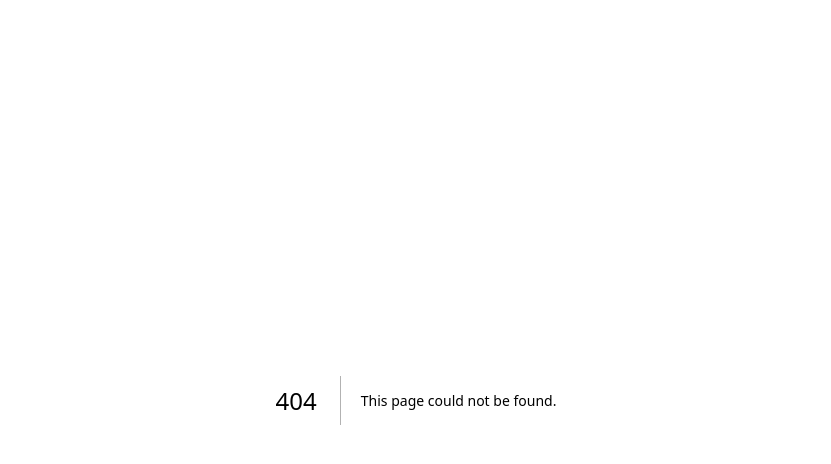
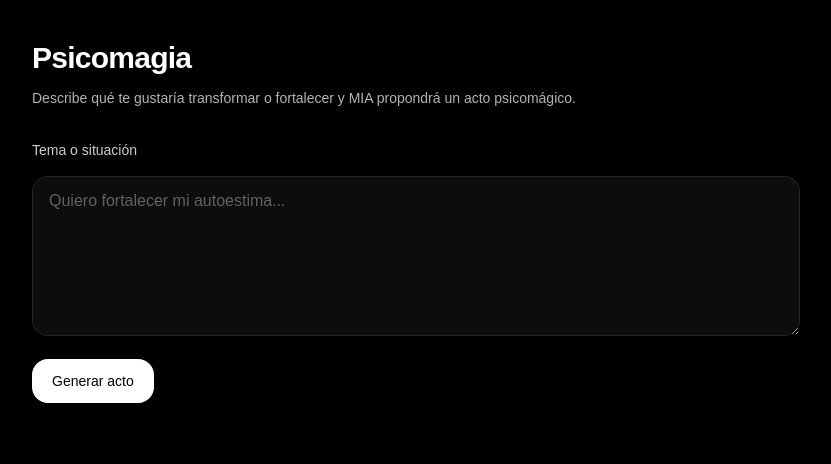
Before and after one commit to facundocampoo-glitch/nextjs-boilerplate, a Next.js app: page /psicomagia in a window 1280 px wide. Before the commit this address had no page. Shown: the top 464 px of the page, without its empty margins (224-1055 px from the left). Built offline with nearby package versions, Linux system fonts and the light colour scheme.

Commit message:
add psicomagia page

```diff
--- /dev/null
+++ b/app/psicomagia/page.tsx
@@ -0,0 +1,102 @@
+"use client";
+
+import { useState } from "react";
+import { callMiaApi } from "@/lib/miaApi";
+
+export default function PsicomagiaPage() {
+  const [input, setInput] = useState("");
+  const [reading, setReading] = useState("");
+  const [loading, setLoading] = useState(false);
+  const [error, setError] = useState("");
+
+  async function handleGenerate() {
+    const trimmed = input.trim();
+
+    if (!trimmed) {
+      setError("¿Qué te gustaría fortalecer con un acto psicomágico?");
+      setReading("");
+      return;
+    }
+
+    setLoading(true);
+    setError("");
+    setReading("");
+
+    try {
+      const response = await callMiaApi({
+        contentType: "cuerpo_psicomagico",
+        input: trimmed,
+        locale: "es-AR",
+      });
+
+      setReading(response.content || "");
+    } catch (err) {
+      const message =
+        err instanceof Error
+          ? err.message
+          : "Ocurrió un error al generar la lectura.";
+
+      setError(message);
+    } finally {
+      setLoading(false);
+    }
+  }
+
+  return (
+    <main className="min-h-screen bg-black text-white px-6 py-10">
+      <div className="mx-auto w-full max-w-3xl">
+        <header className="mb-8">
+          <h1 className="text-3xl font-semibold tracking-tight">
+            Psicomagia
+          </h1>
+
+          <p className="mt-3 text-sm text-white/70">
+            Describe qué te gustaría transformar o fortalecer y MIA propondrá
+            un acto psicomágico.
+          </p>
+        </header>
+
+        <section className="space-y-4">
+          <label htmlFor="tema" className="block text-sm text-white/80">
+            Tema o situación
+          </label>
+
+          <textarea
+            id="tema"
+            value={input}
+            onChange={(e) => setInput(e.target.value)}
+            placeholder="Quiero fortalecer mi autoestima..."
+            className="min-h-[160px] w-full rounded-2xl border border-white/10 bg-white/5 px-4 py-3 text-base text-white placeholder:text-white/35 outline-none transition focus:border-white/20 focus:bg-white/10"
+          />
+
+          <button
+            type="button"
+            onClick={handleGenerate}
+            disabled={loading}
+            className="rounded-2xl bg-white px-5 py-3 text-sm font-medium text-black transition hover:opacity-90 disabled:cursor-not-allowed disabled:opacity-50"
+          >
+            {loading ? "Generando..." : "Generar acto"}
+          </button>
+        </section>
+
+        {error ? (
+          <section className="mt-8 rounded-2xl border border-red-500/20 bg-red-500/10 p-4">
+            <p className="text-sm text-red-200">{error}</p>
+          </section>
+        ) : null}
+
+        {reading ? (
+          <section className="mt-8 rounded-3xl border border-white/10 bg-white/5 p-6">
+            <h2 className="mb-4 text-lg font-medium">
+              Acto psicomágico
+            </h2>
+
+            <div className="whitespace-pre-wrap text-[15px] leading-7 text-white/90">
+              {reading}
+            </div>
+          </section>
+        ) : null}
+      </div>
+    </main>
+  );
+}
```
